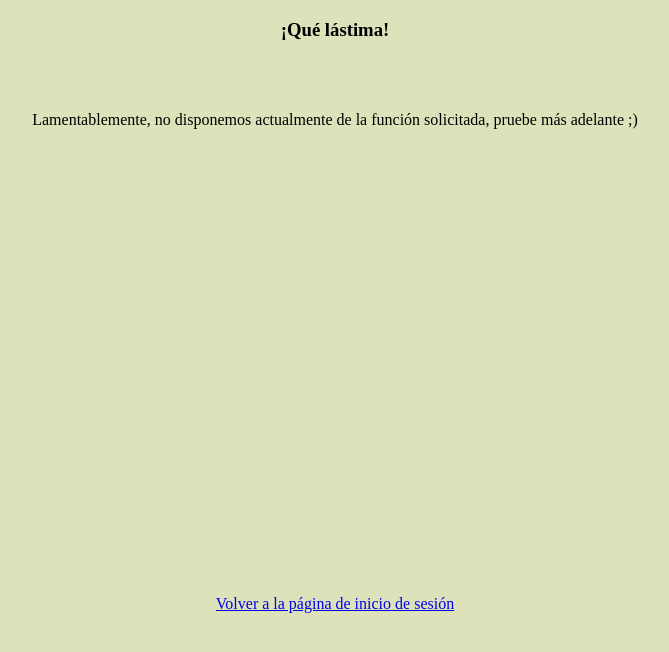
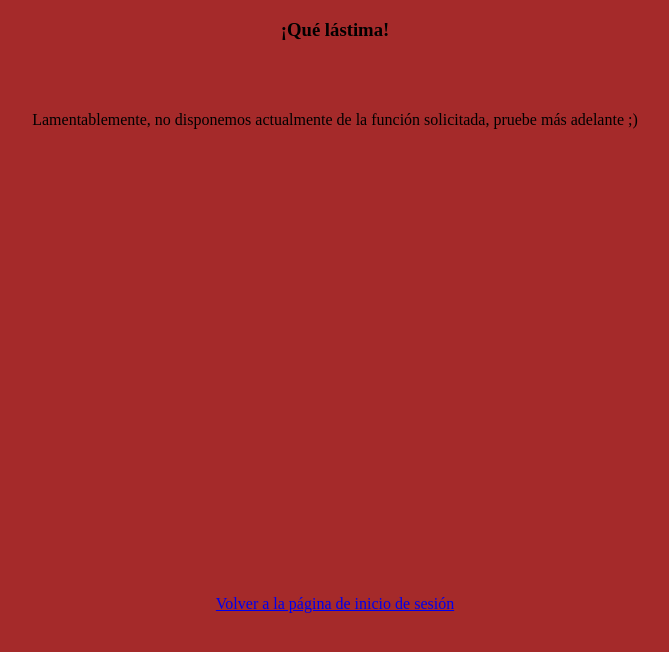
Before and after one commit to PabloLavadoMontes/paginaLogin11-03-2021Git, a website: page src/public/contraseñaOlvidada.html in a window 1280 px wide. Shown: the whole page, without its empty margins (305-974 px from the left). Drawn offline with Linux system fonts and the light colour scheme.

Commit message:
Color de fondo modificado

```diff
--- a/style/style.css
+++ b/style/style.css
@@ -51,7 +51,8 @@ table.tablaUsuarios td {
 }
 
 body {
-    background-color: rgb(222, 226, 187);
+    background-color: brown;
+    /* background-color: rgb(222, 226, 187); */
 }
 
 #enlaceRegistrados {
```
